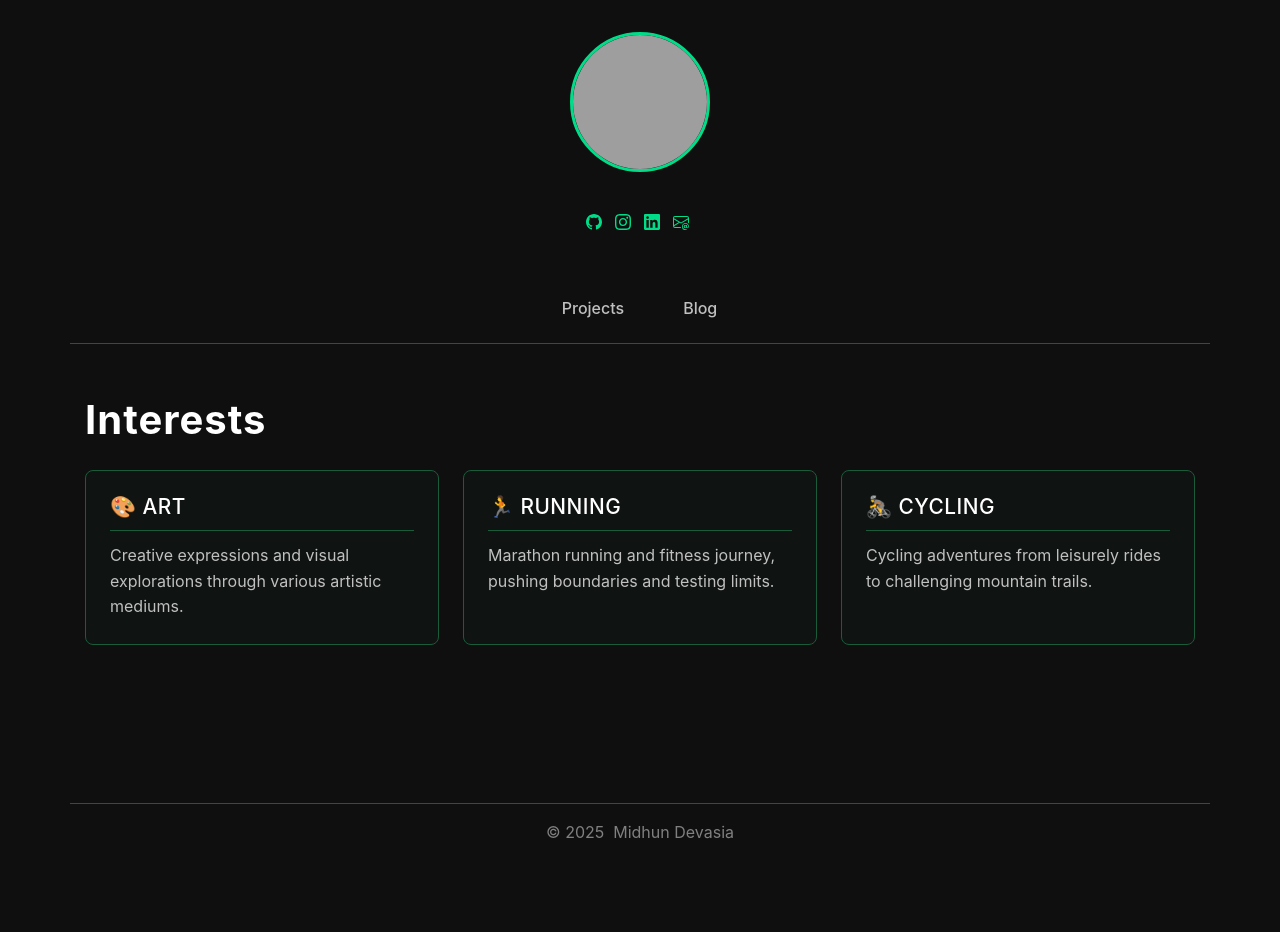
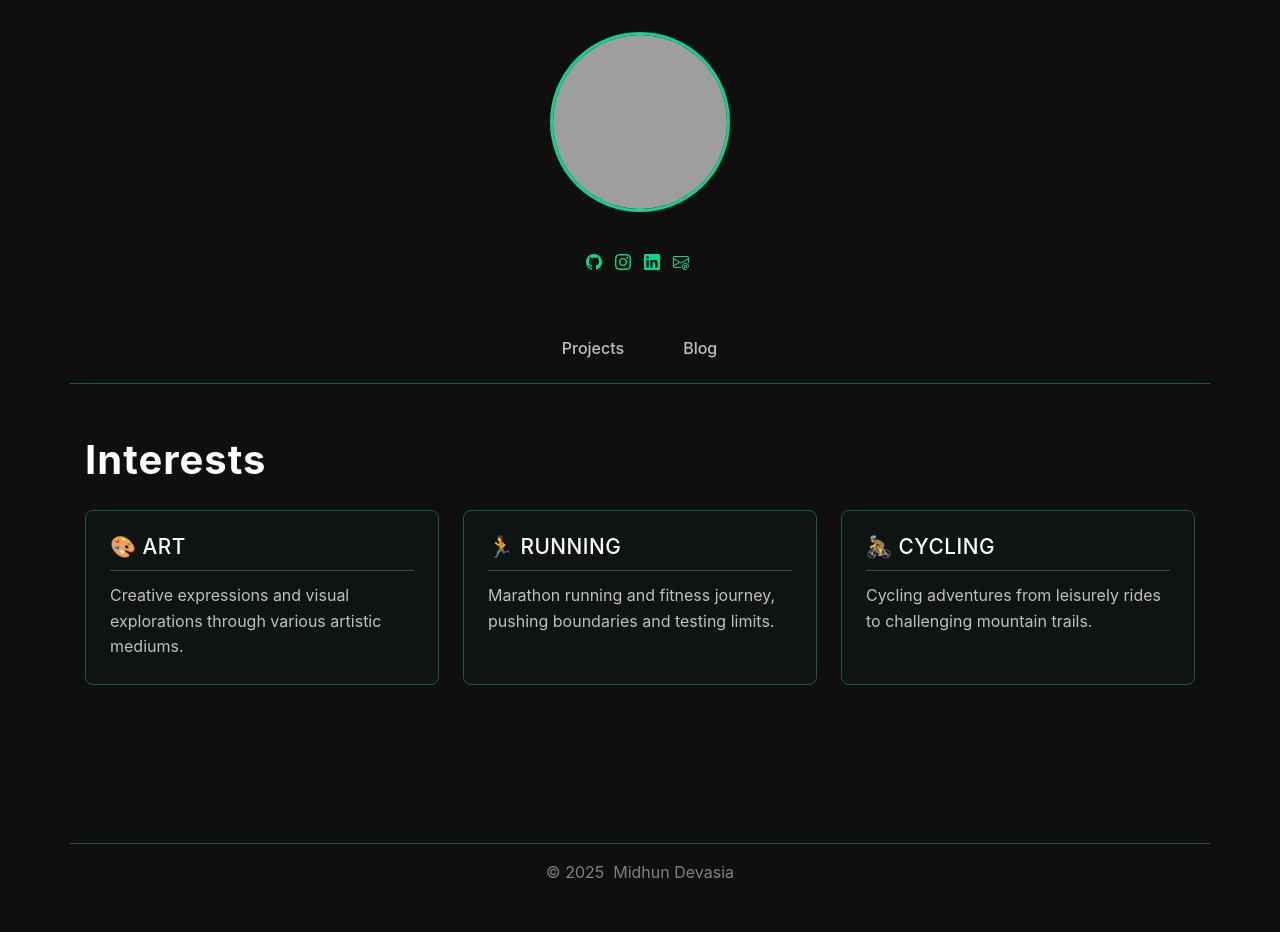
Before and after one commit to midhundevasia/midhundevasia, a Jekyll site: the page built from pages/art.md, in a window 1280 px wide. Built offline with Jekyll 4.4.1, drawn with Linux system fonts in a browser that asks for light colours; nearby versions of some CDN libraries; before the commit the page ends 900 px from its top, so only the background shows below that; grey boxes are pictures that could not be loaded.

Commit message:
feat: enhance landing page design - remove header border and footer
- Remove header border on landing page for cleaner design
- Hide footer completely on landing page
- Increase avatar size from 140px to 180px for better visual impact
- Fix Liquid syntax error in landing.html template
- Add landing-page body class for targeted styling

```diff
--- a/_layouts/landing.html
+++ b/_layouts/landing.html
@@ -1,7 +1,7 @@
 <!DOCTYPE html>
 <html lang="{{ page.lang | default: site.lang | default: "en" }}">
   {%- include head.html -%}
-  <body>
+  <body class="landing-page">
     {%- include header.html -%}
 
     <main aria-label="Content" role="main" class="container">
--- a/assets/main.scss
+++ b/assets/main.scss
@@ -97,8 +97,8 @@ header[role="banner"] {
     margin: 1rem 0 1.5rem 0;
 
     img {
-      width: 140px;
-      height: 140px;
+      width: 180px;
+      height: 180px;
       border-radius: 50%;
       border: 3px solid #00dd88;
       transition: border-color 0.3s ease;
@@ -123,6 +123,15 @@ header[role="banner"] {
     gap: 15px;
     flex-wrap: wrap;
   }
+}
+
+// Landing page specific styles - remove header border and footer
+body.landing-page header[role="banner"] .container {
+  border-bottom: none;
+}
+
+body.landing-page footer[role="contentinfo"] {
+  display: none;
 }
 
 // Navigation
@@ -340,7 +349,7 @@ button, .btn {
 // Homepage hero section styles
 .home-hero {
   width: 100%;
-  min-height: 50vh;
+  min-height: 40vh;
   display: flex;
   align-items: center;
   justify-content: center;
@@ -430,7 +439,7 @@ button, .btn {
 @media (max-width: 768px) {
   .home-hero {
     min-height: auto;
-    padding: 40px 20px;
+    padding: 0 10px 40px 10px;
   }
 
   .hero-title {
```
